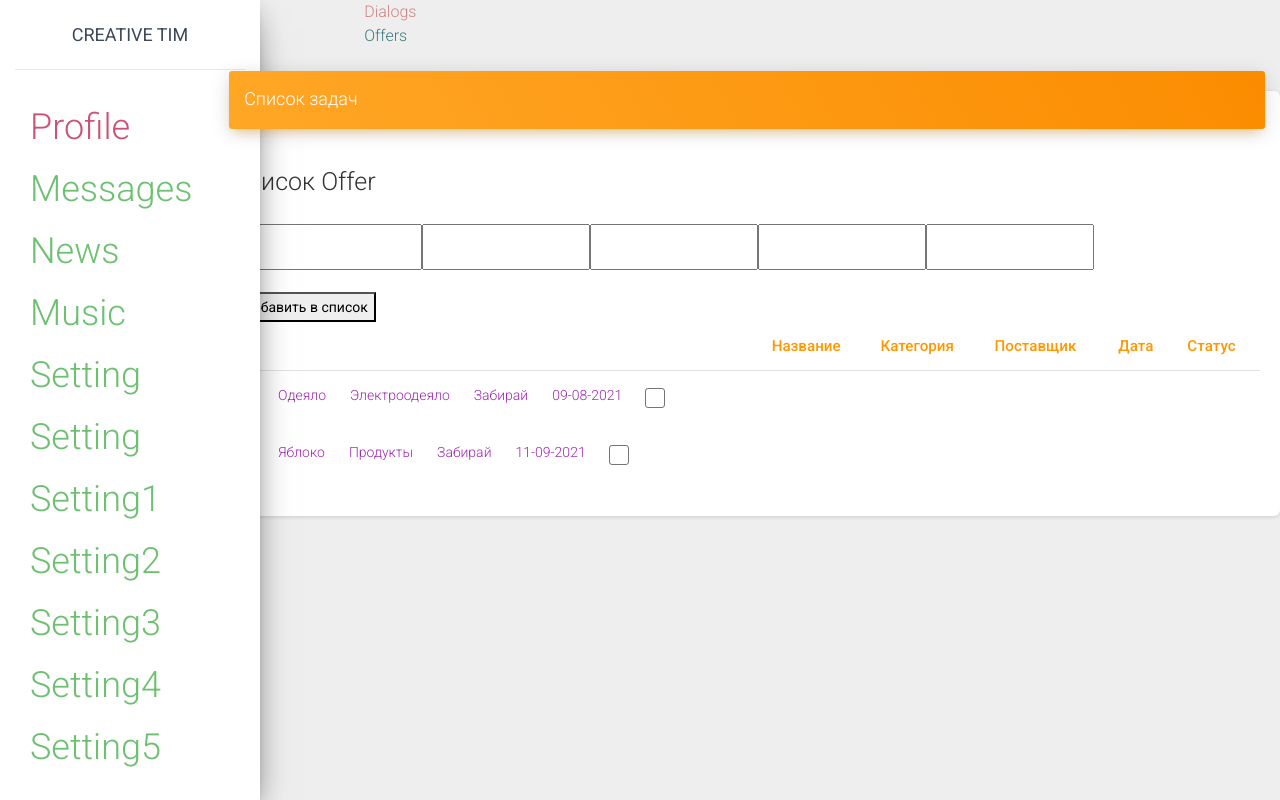
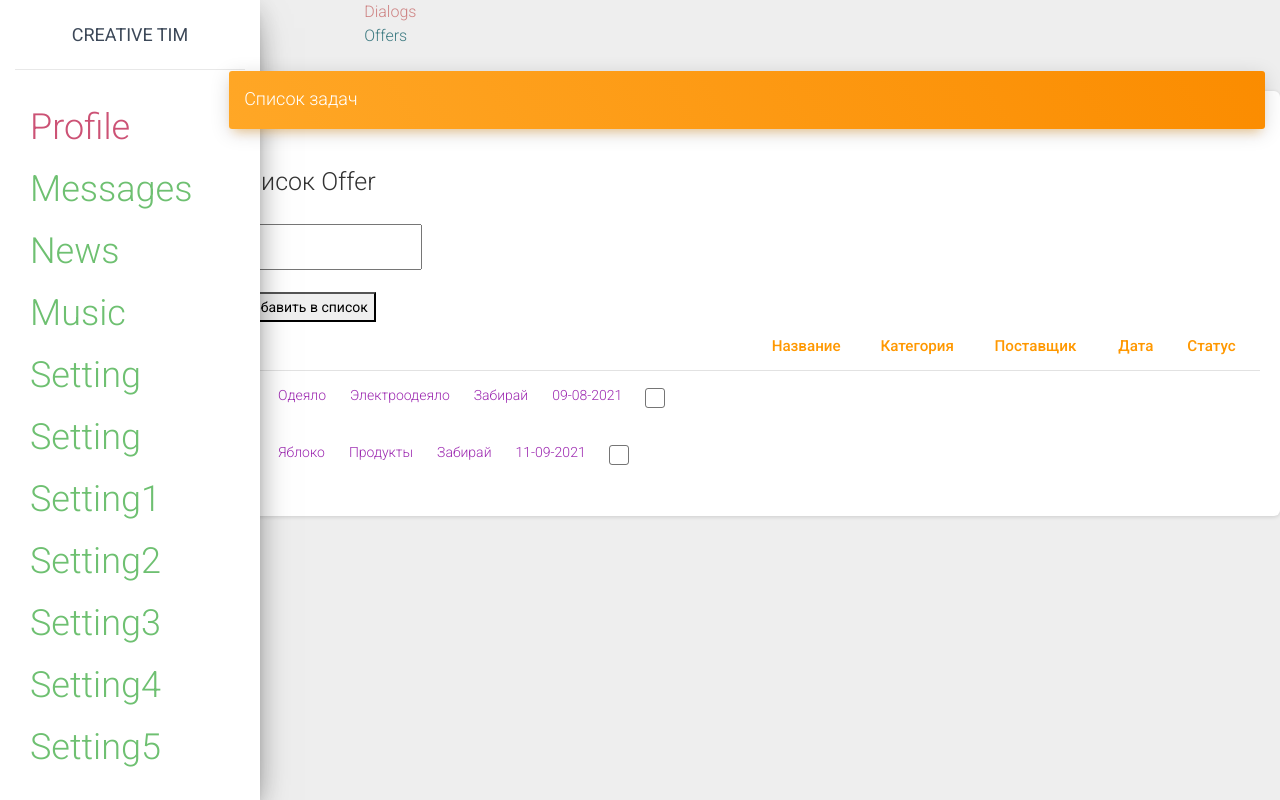
Before and after one commit to mossberg500/zabiray-react, a React (Create React App) app: page /offers in a window 1280 px wide. Built offline with nearby package versions, Linux system fonts and the light colour scheme.

Commit message:
реализовали модель FLUX на Offers.jsx 13092021

```diff
--- a/src/App.js
+++ b/src/App.js
@@ -8,6 +8,7 @@ import Dialogs from "./app/components/Dialogs/Dialogs";
 import DialogItem from "./app/views/dialogItem/DialogItem";
 import Route from "react-router-dom/es/Route";
 import {BrowserRouter} from "react-router-dom";
+
 
 function App(props) {
 
@@ -24,8 +25,8 @@ function App(props) {
                 {/*<Route path='/dialogitem' component={DialogItem} />
                 <Route path='/offers' component={Offers} />
                 */}
-                <Route path='/dialogitem' render={ ()=> <DialogItem dialogStat={props.stat.dialogStat} />} />
-                <Route path='/offers' render={ ()=> <Offers offersStat={props.stat.offerStat} />} />
+                <Route path='/dialogitem' render={ ()=> <DialogItem dialogStat={props.state.dialogStat} />} />
+                <Route path='/offers' render={ ()=> <Offers offersStat={props.state.offerStat} addNewOffers={props.addNewOffers} />} />
 
             </div>
         </div>
--- a/src/app/redux/state.js
+++ b/src/app/redux/state.js
@@ -1,22 +1,4 @@
-/*
-let dialogContextData = [
-    {id: 1, name: 'Oleg'},
-    {id: 2, name: 'Andrey'},
-    {id: 3, name: 'Sasha'},
-    {id: 4, name: 'Sveta'},
-    {id: 5, name: 'Victor'},
-    {id: 6, name: 'Vlad'}
-]
-
-let messageData = [
-    {id: 1, message: 'Hi'},
-    {id: 2, message: 'How are you'},
-    {id: 3, message: 'Hi hi'},
-    {id: 4, message: 'Good moning'},
-    {id: 5, message: 'Good after'},
-    {id: 6, message: 'List'}
-]
-*/
+import {renderEntireTree} from "../../render";
 
 let state = {
     dialogStat: {
@@ -39,10 +21,24 @@ let state = {
     },
     offerStat: {
         offers: [
-            {id: '1', name: 'Одеяло', categoryId: 'Электроодеяло', supplierId:'Забирай', date: '09-08-2021'},
+            {id: '1', name: 'Одеяло', categoryId: 'Электроодеяло', supplierId: 'Забирай', date: '09-08-2021'},
             {id: '2', name: 'Яблоко', categoryId: 'Продукты', supplierId: 'Забирай', date: '11-09-2021'},
         ]
     }
 };
 
+export let addNewOffers = (nameOff) => {
+
+    let newOffer = {
+        id: '5',
+        name: nameOff,
+        categoryId: 'Электро',
+        supplierId: 'Забирай',
+        date: '13-09-2021'
+    };
+    state.offerStat.offers.push(newOffer);
+    renderEntireTree(state);
+}
+
+
 export default state;
--- a/src/app/views/Offers/Offers.jsx
+++ b/src/app/views/Offers/Offers.jsx
@@ -10,13 +10,18 @@ const Offers = (props) => {
                                                               date={off.date}/>);
 
     /*реакт создай ссылку*/
-    let NewOffers = React.createRef()
+    let NewOffers = React.createRef();
 
     let addNewOffers = () => {
 
         let text = NewOffers.current.value;
-        alert(text);
-    };
+        /*alert(text);*/
+        /*передаем данные в функцию из stat-ов*/
+
+        props.addNewOffers(text);
+        // очищаем поле
+        NewOffers.current.value = ''
+    }
 
     return (
         <div class="card">
@@ -30,15 +35,13 @@ const Offers = (props) => {
 
                         <textarea ref={NewOffers}></textarea>
 
-                        <textarea></textarea>
-                        <textarea></textarea>
-                        <textarea></textarea>
-                        <textarea></textarea>
+
 
                     </div>
                     <div>
                         {/* концепция callbeck-ов когда мы не вызываем функцию а отдаем её кому-то
                         чтобы ее этот кто-то вызвал.  addNewOffers  без скобок просто отдаем функцию*/}
+                        {/*<button onClick={ () => props.addNewOffers(NewOffers.current.value) }>Добавить в список</button>*/}
                         <button onClick={ addNewOffers }>Добавить в список</button>
                     </div>
                 </div>
--- a/src/index.js
+++ b/src/index.js
@@ -1,37 +1,11 @@
 import React from 'react';
-import ReactDOM from 'react-dom';
 import './index.css';
-import App from './App';
 import reportWebVitals from './reportWebVitals';
 import state from "./app/redux/state";
-
-/*
-let dialogContextData = [
-    {id: 1, name: 'Oleg'},
-    {id: 2, name: 'Andrey'},
-    {id: 3, name: 'Sasha'},
-    {id: 4, name: 'Sveta'},
-    {id: 5, name: 'Victor'},
-    {id: 6, name: 'Vlad'}
-]
-
-let messageData = [
-    {id: 1, message: 'Hi'},
-    {id: 2, message: 'How are you'},
-    {id: 3, message: 'Hi hi'},
-    {id: 4, message: 'Good moning'},
-    {id: 5, message: 'Good after'},
-    {id: 6, message: 'List'}
-]
-*/
+import {renderEntireTree} from "./render";
 
 
-ReactDOM.render(
- <React.StrictMode>
-   <App  stat={state}   />
- </React.StrictMode>,
- document.getElementById('root')
-);
+renderEntireTree(state);
 
 // If you want to start measuring performance in your app, pass a function
 // to log results (for example: reportWebVitals(console.log))
--- /dev/null
+++ b/src/render.js
@@ -0,0 +1,16 @@
+import React from 'react';
+import ReactDOM from 'react-dom';
+import './index.css';
+import App from './App';
+import {addNewOffers} from "./app/redux/state";
+
+
+export let renderEntireTree = (state) => {
+
+    ReactDOM.render(
+        <React.StrictMode>
+            <App state={state} addNewOffers={addNewOffers} />
+        </React.StrictMode>,
+        document.getElementById('root')
+    );
+}
```
